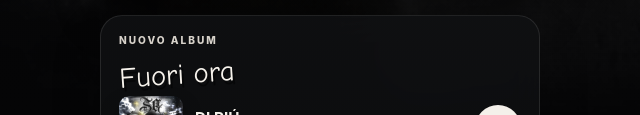
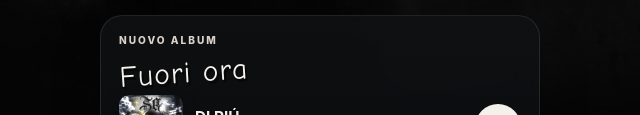
Before and after one commit to tbapzn/santySG, a plain HTML site: page SG/santy.html in a window 1280 px wide. Shown: the part 685-800 px from the top of the page, 320-960 px from the left. Drawn offline with Linux system fonts and the light colour scheme.

Commit message:
Update santy.html

```diff
--- a/SG/santy.html
+++ b/SG/santy.html
@@ -220,13 +220,15 @@
       text-transform: uppercase;
     }
     .release-title {
-      margin: 6px 0 0;
+      margin: 4px 0 0;
+      color: #f7f4ee;
       font-family: "Permanent Marker", "Comic Sans MS", cursive;
-      font-size: 1.8rem;
-      line-height: 0.9;
+      font-size: 1.85rem;
+      font-weight: 400;
+      letter-spacing: .04em;
+      line-height: .9;
+      text-shadow: 2px 3px 0 rgba(0, 0, 0, .55);
       transform: rotate(-4deg);
-      text-shadow: 2px 4px 0 rgba(0,0,0,0.48);
-      color: #f7f3ec;
     }
 
     .now-playing {
@@ -529,10 +531,10 @@
 
   <div id="listen-banner" class="promo-banner" role="dialog" aria-live="polite" aria-label="Scelta ascolto">
     <div class="promo-header">
-      <p class="promo-kicker">Ascolta</p>
+      <p class="promo-kicker">MUSICA</p>
       <button class="promo-close" type="button" aria-label="Chiudi banner">✕</button>
     </div>
-    <p>Hai ascoltato 15 secondi: vuoi continuare su Spotify o YouTube?</p>
+    <p>Hai superato i 15 secondi: vuoi continuare su Spotify o YouTube?</p>
     <div class="promo-actions">
       <a href="https://open.spotify.com/intl-it/artist/2qRcwxxRSwHGgnRjLZ1tHU?si=NL9oJBdKRNuR7UqTgQO_OA" target="_blank" rel="noopener noreferrer">Spotify</a>
       <a href="https://www.youtube.com/@santyySG" target="_blank" rel="noopener noreferrer">YouTube</a>
```
